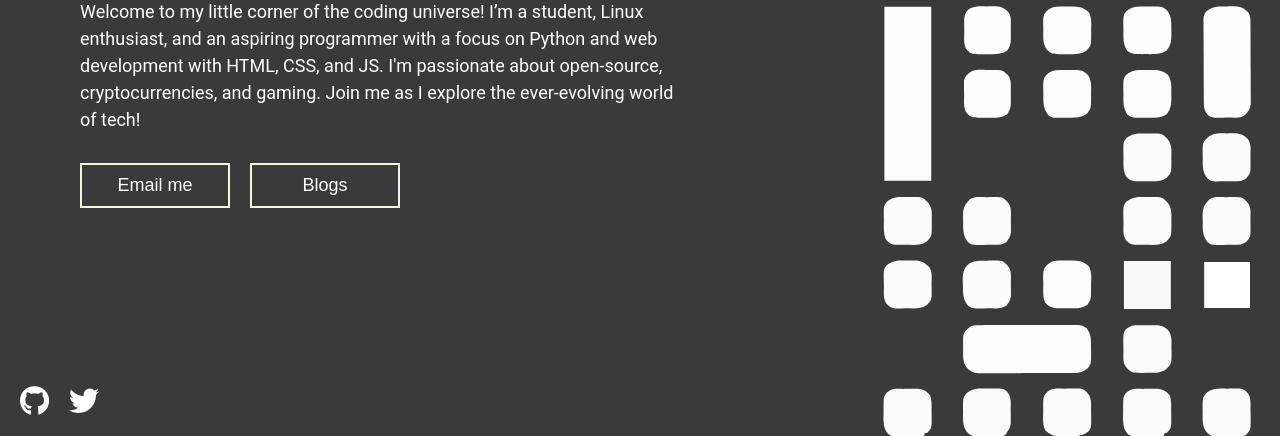
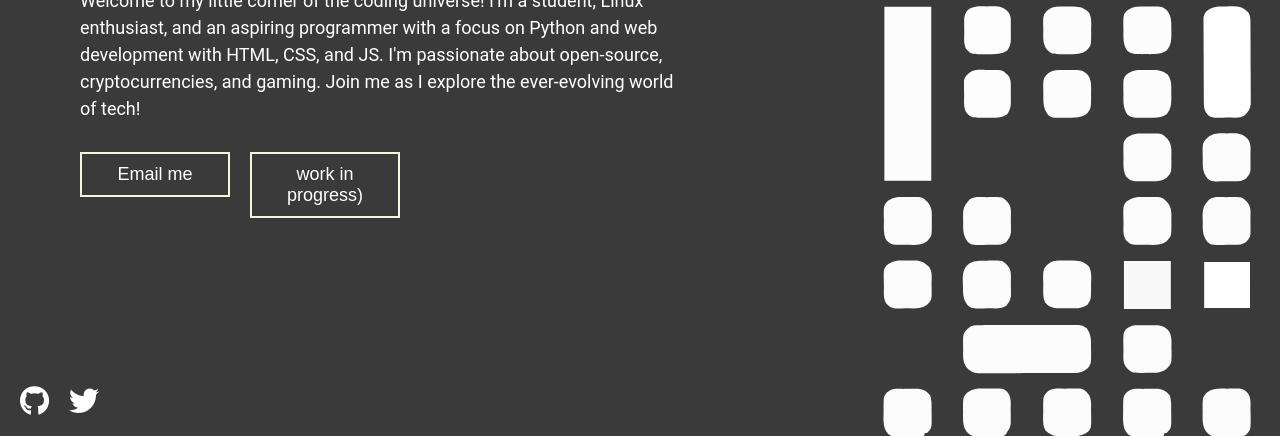
Before and after one commit to codiwithsarthak/codiwithsarthak.github.io, a plain HTML site: page index.html in a window 1280 px wide. Shown: the part 364-800 px from the top of the page. Drawn offline with Linux system fonts and the light colour scheme.

Commit message:
Update index.html

```diff
--- a/index.html
+++ b/index.html
@@ -20,7 +20,7 @@
             </div>
 
             <div class="blogs-button">
-                <button onclick="window.location.href='blogs/blogs.html'">Blogs</button>
+                <button onclick="window.location.href='blogs/blogs.html'">work in progress)</button>
             </div>
         </div>
 
```
